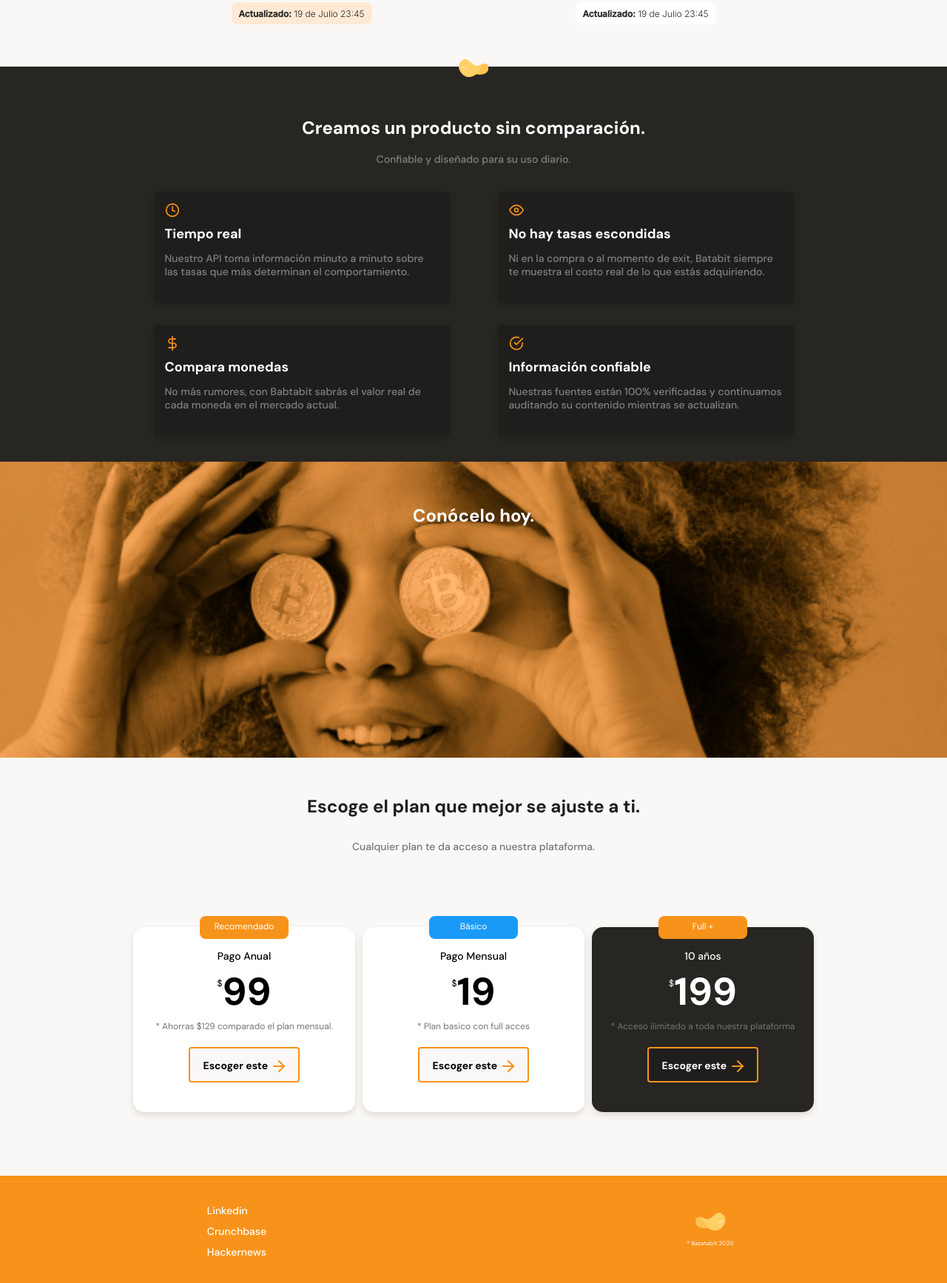
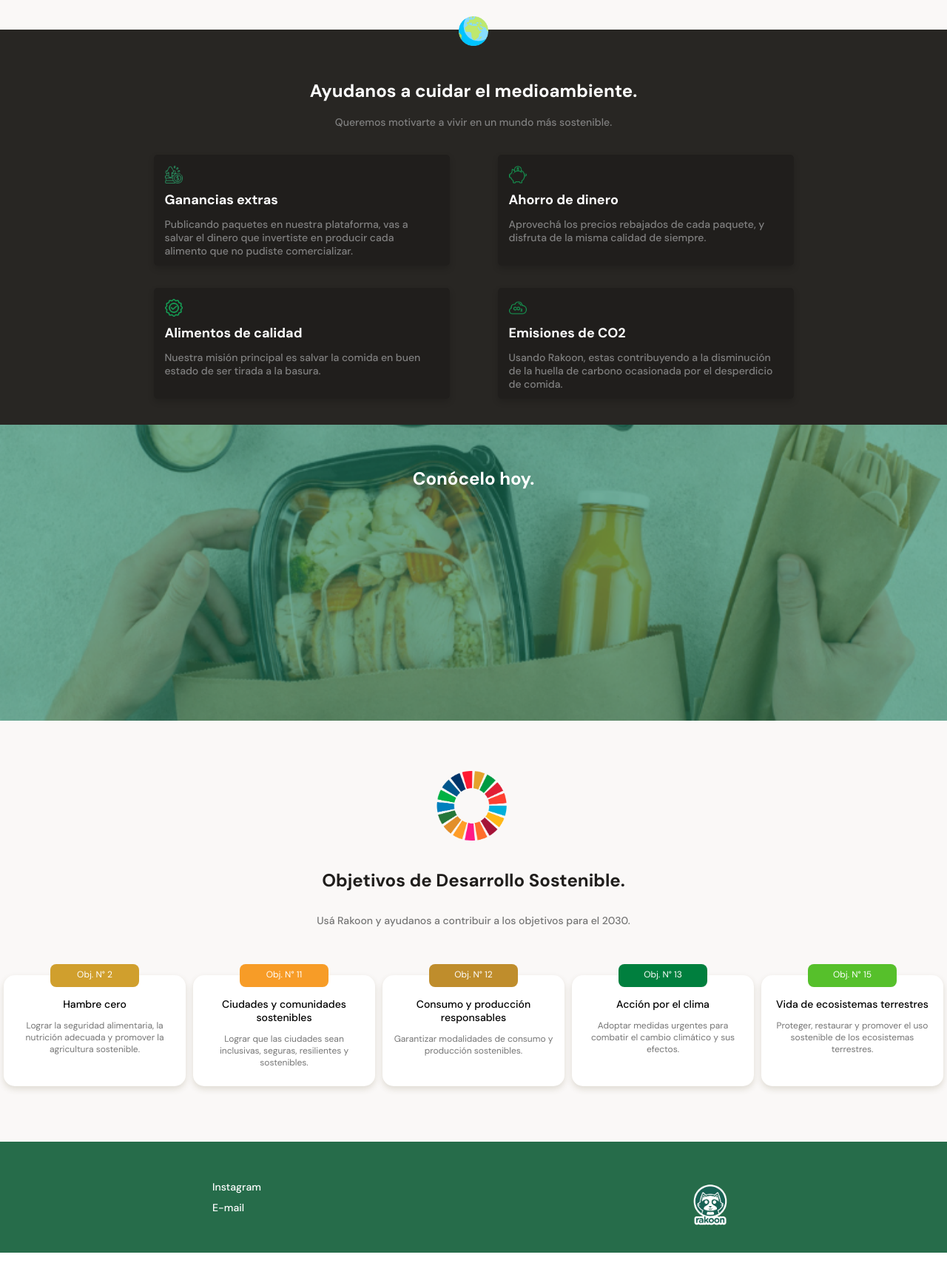
Before and after one commit to rakoon-arg/rakoon, a plain HTML site: page index.html in a window 1280 px wide. Shown: the part 1066-2800 px from the top of the page at 74% size. After the commit the page ends 2759 px from the top, so only its background shows below. Drawn offline with Linux system fonts and the light colour scheme.

Commit message:
Creacion de landing page para Rakoon

```diff
--- a/index.html
+++ b/index.html
@@ -4,8 +4,8 @@
     <meta charset="UTF-8">
     <meta http-equiv="X-UA-Compatible" content="IE=edge">
     <meta name="viewport" content="width=device-width, initial-scale=1.0">
-    <link rel="shortcut icon" href="/assets/icons/batata.svg" type="image/x-icon">
-    <title>Batatabit</title>
+    <link rel="shortcut icon" href="./assets/icons/rakoon-logo.png" type="image/x-icon">
+    <title>Rakoon</title>
     <link rel="preconnect" href="https://fonts.googleapis.com">
     <link rel="preconnect" href="https://fonts.gstatic.com" crossorigin>
     <link href="https://fonts.googleapis.com/css2?family=DM+Sans:wght@400;500;700&family=Inter:wght@300;500&display=swap" rel="stylesheet">
@@ -15,101 +15,73 @@
 </head>
 <body>
     <header>
-        <img src="./assets/img/logo.svg" alt="">
+        <img src="./assets/icons/rakoon-logo.png" alt="">
         <div class="header--title-container">
-            <h1>La próxima revolución en el intercambio de criptomonedas</h1>
-            <p>Batatabit ayuda a navegar entre los diferentes precios y tendencias</p>
-            <a class="header--button" href="#plans">Conoce Nuestros Planes <span></span></a>
+            <h1>Transformá el excedente de comida en beneficios econónicos y medioambientales</h1>
+            <p>Rakoon ayuda a evitar el desperdicio de alimentos</p>
+            <a class="header--button" href="#plans">Conoce Nuestro Impacto<span></span></a>
         </div>
     </header>
     <main>
         <section class="main-exchange-container">
             <div class="backgroundImg"></div>
             <div class="main-exchange-container--title">
-                <h2>Visibilizamos todas las tasas de cambio.</h2>
-                <p>Traemos información en tiempo real de las casas de cambio y las monedas más importantes del mundo.</p>
+                <h2>Publicá paquetes con el excedente que tengas.</h2>
+                <p>Como establecimiento gastronómico, vas a poder sacar provecho de la comida que no logres comercializar en tus jornadas laborales.</p>
             </div>
             <section class="main-tables-container">
                 <div class="main-currency-table">
-                    <p class="currency-table--title">Monedas</p>
+                    <p class="currency-table--title">Métricas esperadas</p>
                     <div class="currency-table--container">
                         <table>
                             <tr>
-                                <td class="table__top-left">Bitcoin</td>
-                                <td class="table__top-right table__right">$1.96 <span class="down"></span> </td>
+                                <td class="table__top-left">Clientes</td>
+                                <td class="table__top-right table__right"><span class="up"></span> </td>
                             </tr>
                             <tr>
-                                <td>Etherum</td>
-                                <td class="table__right">$0.07 <span class="up"></span></td>
+                                <td>Ingresos</td>
+                                <td class="table__right"><span class="up"></span></td>
                             </tr>
                             <tr>
-                                <td>Ripple</td>
-                                <td class="table__right">$2.17 <span class="down"></span></td>
+                                <td>Desperdicio</td>
+                                <td class="table__right"><span class="down"></span></td>
                             </tr>
                             <tr>
-                                <td class="table__bottom-left">Stellar</td>
-                                <td class="table__bottom-right table__right">$4.96 <span class="down"></span></td>
+                                <td class="table__bottom-left">Impacto ambiental</td>
+                                <td class="table__bottom-right table__right"><span class="up"></span></td>
                             </tr>
                         </table>
                     </div>
-                    <div class="currency-table--date">
-                        <p><b>Actualizado:</b> 19 de Julio 23:45</p>
-                    </div>
                 </div>
-                <div class="main-comisiones-table">
-                    <p class="comisiones-table--title">Comisiones</p>
-                    <div class="currency-table--container">
-                        <table>
-                            <tr>
-                                <td class="table__top-left">Bitrade</td>
-                                <td class="table__top-right table__right">$12.96</td>
-                            </tr>
-                            <tr>
-                                <td>Bitpreco</td>
-                                <td class="table__right">$13.07</td>
-                            </tr>
-                            <tr>
-                                <td>Novadax</td>
-                                <td class="table__right">$13.15</td>
-                            </tr>
-                            <tr>
-                                <td class="table__bottom-left">Coinext</td>
-                                <td class="table__bottom-right table__right">$14.96</td>
-                            </tr>
-                        </table>
-                    </div>
-                    <div class="comisiones-table--date">
-                        <p><b>Actualizado:</b> 19 de Julio 23:45</p>
-                    </div>
                 </div>
             </section>
         </section>
         <section class = "main-product-detail">
             <span class = "product-detail--batata-logo"></span>
             <div class = "product-detail--title">
-                <h2>Creamos un producto sin comparación.</h2>
-                <p>Confiable y diseñado para su uso diario.</p>
+                <h2>Ayudanos a cuidar el medioambiente.</h2>
+                <p>Queremos motivarte a vivir en un mundo más sostenible.</p>
             </div>
             <section class="product-cards--container">
                 <article class = "product-detail--card">
                     <span class = "clock"></span>
-                    <p class = "product--card-title">Tiempo real</p>
-                    <p class = "product--card--body">Nuestro API toma información minuto a minuto sobre las tasas que más determinan el comportamiento.</p>
+                    <p class = "product--card-title">Ganancias extras</p>
+                    <p class = "product--card--body">Publicando paquetes en nuestra plataforma, vas a salvar el dinero que invertiste en producir cada alimento que no pudiste comercializar.</p>
                 </article>
                 <article class = "product-detail--card">
                     <span class="eye"></span>
-                    <p class = "product--card-title">No hay tasas escondidas</p>
-                    <p class = "product--card--body">Ni en la compra o al momento de exit, Batabit siempre te muestra el costo real de lo que estás adquiriendo.</p>
+                    <p class = "product--card-title">Ahorro de dinero</p>
+                    <p class = "product--card--body">Aprovechá los precios rebajados de cada paquete, y disfruta de la misma calidad de siempre.</p>
                 </article>
                 <article class = "product-detail--card">
                     <span class="dollar-sign"></span>
-                    <p class = "product--card-title">Compara monedas</p>
-                    <p class = "product--card--body">No más rumores, con Babtabit sabrás el valor real de cada moneda en el mercado actual.</p>
+                    <p class = "product--card-title">Alimentos de calidad</p>
+                    <p class = "product--card--body">Nuestra misión principal es salvar la comida en buen estado de ser tirada a la basura. </p>
                 </article>
                 <article class = "product-detail--card">
                     <span class="check-circle"></span>
-                    <p class = "product--card-title">Información confiable</p>
-                    <p class = "product--card--body">Nuestras fuentes están 100% verificadas y continuamos auditando su contenido mientras se actualizan.</p>
+                    <p class = "product--card-title">Emisiones de CO2</p>
+                    <p class = "product--card--body">Usando Rakoon, estas contribuyendo a la disminución de la huella de carbono ocasionada por el desperdicio de comida.</p>
                 </article>
             </section>
         </section>
@@ -117,36 +89,45 @@
             <h2>Conócelo hoy.</h2>
         </section>
         <section id="plans" class="main-plans-container">
+            <div class="backgroundImg"></div>
             <div class="plans--title">
-                <h2>Escoge el plan que mejor se ajuste a ti.</h2>
-                <p>Cualquier plan te da acceso a nuestra plataforma.</p>
+                <h2>Objetivos de Desarrollo Sostenible.</h2>
+                <p>Usá Rakoon y ayudanos a contribuir a los objetivos para el 2030.</p>
             </div>
             <section class="plans-container--slider">
                 <article class="plans-container--card">
-                    <p class="recomendado">Recomendado</p>
+                    <p class="ods-2">Obj. N° 2</p>
                     <div class="plan-info-container">
-                        <h3 class="plan-card-title">Pago Anual</h3>
-                        <p class="plan-card--price"><span>$</span>99</p>
-                        <p class="plan-card--saving">* Ahorras $129 comparado el plan mensual.</p>
-                        <button class="plan-card--ca">Escoger este <span></span></button>
+                        <h3 class="plan-card-title">Hambre cero</h3>
+                        <p class="plan-card--saving">Lograr la seguridad alimentaria, la nutrición adecuada y promover la agricultura sostenible.</p>
                     </div>
                 </article>
                 <article class="plans-container--card">
-                    <p class="basico">Básico</p>
+                    <p class="ods-11">Obj. N° 11</p>
                     <div class="plan-info-container">
-                        <h3 class="plan-card-title">Pago Mensual</h3>
-                        <p class="plan-card--price"><span>$</span>19</p>
-                        <p class="plan-card--saving">* Plan basico con full acces</p>
-                        <button class="plan-card--ca">Escoger este <span></span></button>
+                        <h3 class="plan-card-title">Ciudades y comunidades sostenibles</h3>
+                        <p class="plan-card--saving">Lograr que las ciudades sean inclusivas, seguras, resilientes y sostenibles.</p>
                     </div>
                 </article>
-                <article class="plans-container--cardFull">
-                    <p class="full">Full +</p>
+                <article class="plans-container--card">
+                    <p class="recomendado">Obj. N° 12</p>
                     <div class="plan-info-container">
-                        <h3 class="plan-card-titleFull">10 años</h3>
-                        <p class="plan-card--priceFull"><span>$</span>199</p>
-                        <p class="plan-card--saving">* Acceso ilimitado a toda nuestra plataforma</p>
-                        <button class="plan-card--caFull">Escoger este <span></span></button>
+                        <h3 class="plan-card-title">Consumo y producción responsables</h3>
+                        <p class="plan-card--saving">Garantizar modalidades de consumo y producción sostenibles.</p>
+                    </div>
+                </article>
+                <article class="plans-container--card">
+                    <p class="basico">Obj. N° 13</p>
+                    <div class="plan-info-container">
+                        <h3 class="plan-card-title">Acción por el clima</h3>
+                        <p class="plan-card--saving">Adoptar medidas urgentes para combatir el cambio climático y sus efectos.</p>
+                    </div>
+                </article>
+                <article class="plans-container--card">
+                    <p class="ods-15">Obj. N° 15</p>
+                    <div class="plan-info-container">
+                        <h3 class="plan-card-title">Vida de ecosistemas terrestres</h3>
+                        <p class="plan-card--saving">Proteger, restaurar y promover el uso sostenible de los ecosistemas terrestres.</p>
                     </div>
                 </article>
             </section>
@@ -155,13 +136,12 @@
     <footer>
         <section class="left">
             <ul>
-                <li><a href="#">Linkedin</a></li>
-                <li><a href="#">Crunchbase</a></li>
-                <li><a href="#">Hackernews</a></li>
+                <li><a href="https://www.instagram.com/rakoon.ar/">Instagram</a></li>
+                <li><a href="mailto:bitminds2024@gmail.com">E-mail</a></li>
             </ul>
         </section>
         <section class="right">
-            <img src="assets/img/logo-footer.svg" alt="Logo de BatataBit 2020">
+            <img src="assets/icons/rakoon-logo.png" alt="Logo de BatataBit 2020">
         </section>
     </footer>
 </body>
--- a/style.css
+++ b/style.css
@@ -8,9 +8,13 @@
 
 /*Definimos las variables que vamos a usar*/
 :root {
-    --bitcoin-orange: #f7931a;
-    --soft-orange: #ffe9d5;
-    --secondary-blue: #1a9af7;
+    --ods-2: #D09F2D;
+    --ods-11: #F79C27;
+    --ods-12: #BF8D2C;
+    --bitcoin-orange: #266c4a;
+    --soft-green: #e4ffe8;
+    --ods-13: #007F3E;
+    --ods-15: #56C02B;
     --soft-blue: #e7f5ff;
     --warm-black: #282623;
     --black: #201e1c;
@@ -41,13 +45,13 @@ header {
     min-width: 320px;
     height: 334px;
     text-align: center;
-    background: linear-gradient(207.8deg, #201E1C 16.69%, #F7931A 100%);
+    background: linear-gradient(207.8deg, #201E1C 16.69%, #18734d 100%);
 }
 
 header img {
-    width: 150px;
-    height: 24px;
-    margin-top: 60px;
+    width: 90px;
+    height: 90px;
+    margin-top: 20px;
     align-self: center;
 }
 
@@ -73,7 +77,7 @@ header img {
     font-size:1.4rem;
     font-weight:500;
     line-height: 1.8rem;
-    color: var(--soft-orange);
+    color: var(--soft-green);
 }
 
 .header--title-container .header--button {
@@ -125,12 +129,23 @@ main {
     margin: 0 auto;
 }
 
+.main-plans-container .backgroundImg {
+    width: 150px;
+    height: 150px;
+    margin: 0 auto;
+    margin-top: 50px;
+    background-image: url('assets/img/ods-ruleta-0.png');
+    background-size: cover;
+    background-position: center;
+    background-repeat: no-repeat;
+}
+
 .main-exchange-container .backgroundImg {
-    width: 200px;
-    height: 200px;
+    width: 150px;
+    height: 150px;
     margin: 0 auto;
     margin-bottom: 50px;
-    background-image: url('assets/img/Bitcoin.svg');
+    background-image: url('assets/icons/tienda-de-comestibles.png');
     background-size: cover;
     background-position: center;
     background-repeat: no-repeat;
@@ -299,10 +314,11 @@ main {
 .product-detail--batata-logo {
     position: absolute;
     width: 40px;
-    height: 25px;
-    top: -10px;
+    height: 40px;
+    top: -18px;
     left: calc(50% - 20px);
-    background-image: url('assets/icons/batata.svg');
+    background-size: contain;
+    background-image: url('assets/icons/globo-terraqueo.png');
 }
 
 .product-detail--title {
@@ -344,11 +360,11 @@ main {
 
 .product-detail--card .clock {
     display: inline-block;
-    width: 20px;
-    min-height: 20px;
+    width: 24px;
+    min-height: 24px;
     margin-bottom: 10px;
-    background-image: url('assets/icons/clock.svg');
-    background-size: cover;
+    background-image: url('assets/icons/ganancias.png');
+    background-size: contain;
     background-position: center;
     background-repeat: no-repeat;
 }
@@ -370,10 +386,10 @@ main {
 
 .product-detail--card .eye {
     display: inline-block;
-    width: 20px;
-    min-height: 20px;
+    width: 24px;
+    min-height: 24px;
     margin-bottom: 10px;
-    background-image: url('assets/icons/eye.svg');
+    background-image: url('assets/icons/ahorros.png');
     background-size: cover;
     background-position: center;
     background-repeat: no-repeat;
@@ -381,10 +397,10 @@ main {
 
 .product-detail--card .dollar-sign {
     display: inline-block;
-    width: 20px;
-    min-height: 20px;
+    width: 24px;
+    min-height: 24px;
     margin-bottom: 10px;
-    background-image: url('assets/icons/dollar-sign.svg');
+    background-image: url('assets/icons/calidad.png');
     background-size: cover;
     background-position: center;
     background-repeat: no-repeat;
@@ -392,10 +408,10 @@ main {
 
 .product-detail--card .check-circle {
     display: inline-block;
-    width: 20px;
-    min-height: 20px;
+    width: 24px;
+    min-height: 24px;;
     margin-bottom: 10px;
-    background-image: url('assets/icons/check-circle.svg');
+    background-image: url('assets/icons/nube-de-co2.png');
     background-size: cover;
     background-position: center;
     background-repeat: no-repeat;
@@ -405,7 +421,7 @@ main {
     width: 100%;
     min-width: 320px;
     height: 50vh;
-    background-image: url('assets/img/bitcoinbaby2x.jpg');
+    background-image: url('assets/img/paquete-abierto.png');
     background-position: center;
     background-size: cover;
     background-repeat: no-repeat;
@@ -423,7 +439,6 @@ main {
 .main-plans-container {
     width: 100%;
     min-width: 320px;
-    padding-bottom: 70px;
     text-align: center;
 }
 
@@ -436,7 +451,6 @@ main {
 }
 
 .plans--title h2 {
-    padding-top: 50px;
     font-size:2.4rem;
     font-weight:bold;
     font-weight: 2.6rem;
@@ -457,8 +471,8 @@ main {
     width: 70%;
     min-width: 190px;
     max-width: 300px;
-    height: 250px;
-    margin: 50px 5px 0;
+    height: 150px;
+    margin: 15px 5px 0;
     padding: 0 15px;
     background-color: var(--just-white);
     border-radius: 15px;
@@ -473,7 +487,7 @@ main {
     top: -15px;
     left: calc(50% - 60px);
     font-size: 1.2rem;
-    background-color: var(--bitcoin-orange);
+    background-color: var(--ods-12);
     border-radius: 8px;
     color: var(--just-white);
 }
@@ -501,6 +515,7 @@ main {
 
 .plan-card--saving {
     font-size:1.2rem;
+    margin-top: 12px;
     color: #757575;
 }
 
@@ -534,19 +549,57 @@ main {
     top: -15px;
     left: calc(50% - 60px);
     font-size: 1.2rem;
-    background-color: var(--secondary-blue);
+    background-color: var(--ods-13);
     border-radius: 8px;
     color: var(--just-white);
 }
 
+.ods-15 {
+    position: absolute;
+    padding: 6px;
+    width: 120px;
+    height: 31px;
+    top: -15px;
+    left: calc(50% - 60px);
+    font-size: 1.2rem;
+    background-color: var(--ods-15);
+    border-radius: 8px;
+    color: var(--just-white);
+}
+
+.ods-11 {
+    position: absolute;
+    padding: 6px;
+    width: 120px;
+    height: 31px;
+    top: -15px;
+    left: calc(50% - 60px);
+    font-size: 1.2rem;
+    background-color: var(--ods-11);
+    border-radius: 8px;
+    color: var(--just-white);
+}
+
+.ods-2 {
+    position: absolute;
+    padding: 6px;
+    width: 120px;
+    height: 31px;
+    top: -15px;
+    left: calc(50% - 60px);
+    font-size: 1.2rem;
+    background-color: var(--ods-2);
+    border-radius: 8px;
+    color: var(--just-white);
+}
 .plans-container--cardFull {
     position: relative;
     scroll-snap-align: center;
     width: 70%;
     min-width: 190px;
     max-width: 300px;
-    height: 250px;
-    margin: 50px 5px 0;
+    height: 100px;
+    margin: 30px 5px 0;
     padding: 0 15px;
     background-color: var(--warm-black);
     border-radius: 15px;
@@ -611,7 +664,7 @@ main {
 
 .plans-container--slider {
     display: flex;
-    height: 316px;
+    height: 240px;
     overflow-x: scroll;
     overscroll-behavior-x: contain;
     scroll-snap-type: x proximity;
@@ -622,6 +675,13 @@ footer {
     width: 100%;
     height: 150px;
     background-color: var(--bitcoin-orange);
+}
+
+footer img {
+    width: 60px;
+    height: 60px;
+    margin-top: 20px;
+    align-self: center;
 }
 
 footer section {
```
Also changed, not shown: assets/icons/ahorros.png (added), assets/icons/calidad.png (added), assets/icons/ganancias.png (added), assets/icons/globo-terraqueo.png (added), assets/icons/nube-de-co2.png (added), assets/icons/rakoon-logo.png (added), assets/icons/rakoon-logo2.png (added), assets/icons/tienda-de-comestibles.png (added), assets/img/ods-ruleta-0.png (added), assets/img/paquete-abierto.png (added).
